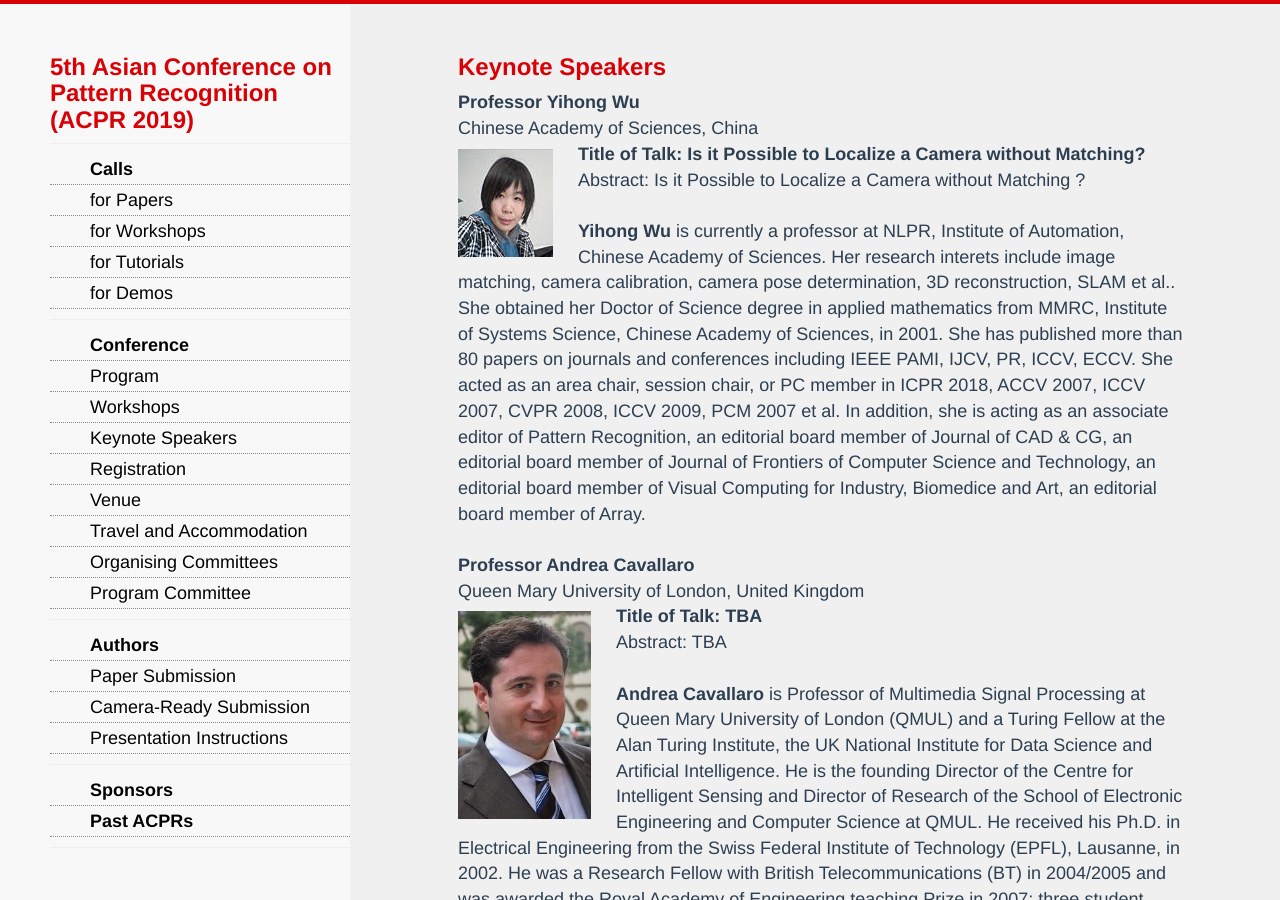
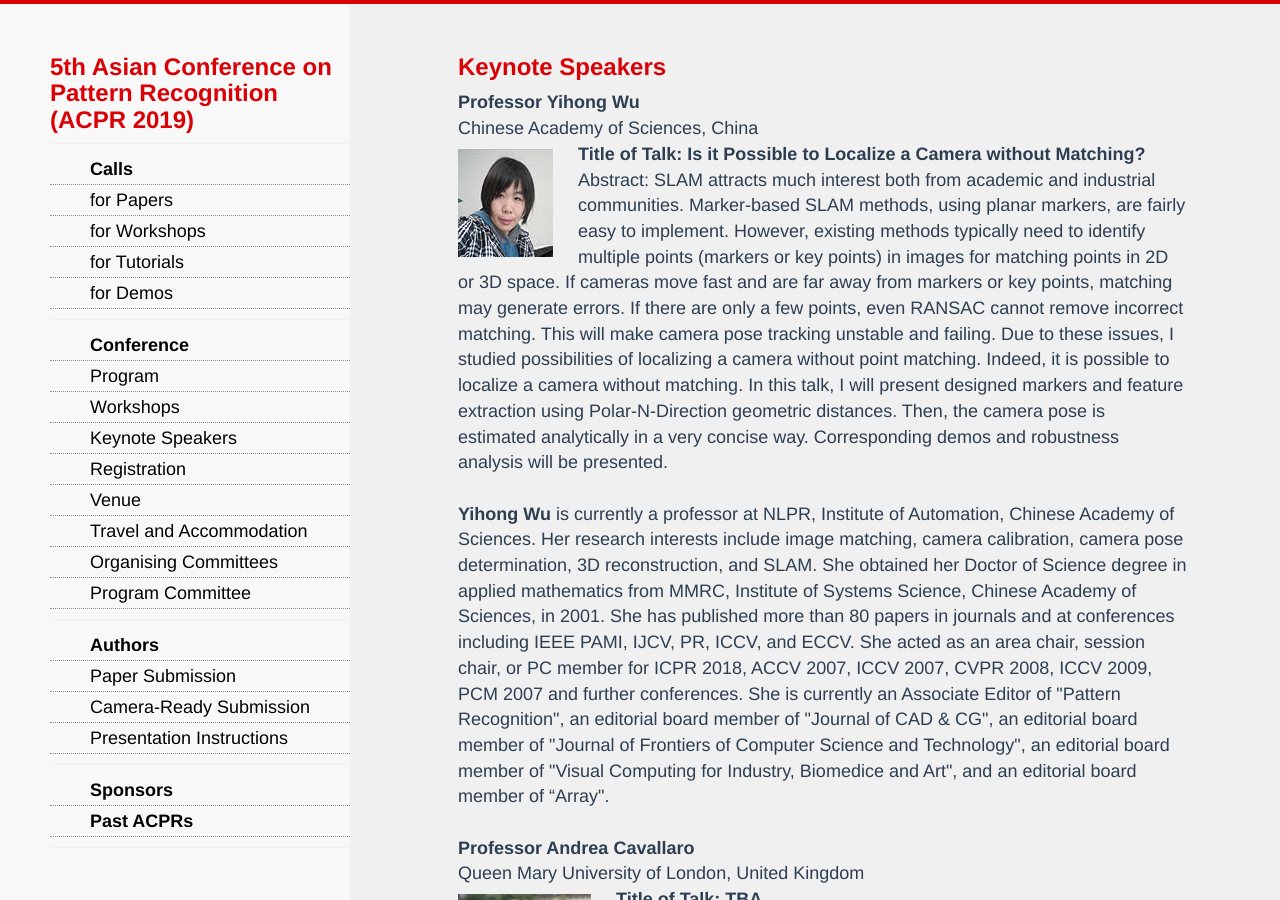
Before and after one commit to AndrewChenUoA/ACPR2019, a Jekyll site: the page built from keynote.html, in a window 1280 px wide and 900 px high. Built offline with Jekyll 4.4.1, drawn with Linux system fonts in a browser that asks for light colours; nearby versions of some CDN libraries; Markdown is read by kramdown in place of the engine named in the settings.

Commit message:
Keynote update

```diff
--- a/keynote.html
+++ b/keynote.html
@@ -7,8 +7,8 @@ title: ACPR 2019 - The 5th Asian Conference on Pattern Recognition
 Chinese Academy of Sciences, China<br/>
 <img src="/images/wu.jpg" style="float:left;padding-right:25px;padding-top:7px;max-width:200px" alt="Professor Yihong Wu"/>
 <b>Title of Talk: Is it Possible to Localize a Camera without Matching?</b><br/>
-Abstract: Is it Possible to Localize a Camera without Matching ?<br/><br/>
-<b>Yihong Wu</b> is currently a professor at NLPR, Institute of Automation, Chinese Academy of Sciences. Her research interets include image matching, camera calibration, camera pose determination, 3D reconstruction, SLAM et al.. She obtained her Doctor of Science degree in applied mathematics from MMRC, Institute of Systems Science, Chinese Academy of Sciences, in 2001. She has published more than 80 papers on journals and conferences including IEEE PAMI, IJCV, PR, ICCV, ECCV. She acted as an area chair, session chair, or PC member in ICPR 2018, ACCV 2007, ICCV 2007, CVPR 2008, ICCV 2009, PCM 2007 et al. In addition, she is acting as an associate editor of Pattern Recognition, an editorial board member of Journal of CAD & CG, an editorial board member of Journal of Frontiers of Computer Science and Technology, an editorial board member of Visual Computing for Industry, Biomedice and Art, an editorial board member of Array.<br/><br/>
+Abstract: SLAM attracts much interest both from academic and industrial communities. Marker-based SLAM methods, using planar markers, are fairly easy to implement. However, existing methods typically need to identify multiple points (markers or key points) in images for matching points in 2D or 3D space. If cameras move fast and are far away from markers or key points, matching may generate errors. If there are only a few points, even RANSAC cannot remove incorrect matching. This will make camera pose tracking unstable and failing. Due to these issues, I studied possibilities of localizing a camera without point matching. Indeed, it is possible to localize a camera without matching. In this talk, I will present designed markers and feature extraction using Polar-N-Direction geometric distances. Then, the camera pose is estimated analytically in a very concise way. Corresponding demos and robustness analysis will be presented.<br/><br/>
+<b>Yihong Wu</b> is currently a professor at NLPR, Institute of Automation, Chinese Academy of Sciences. Her research interests include image matching, camera calibration, camera pose determination, 3D reconstruction, and SLAM. She obtained her Doctor of Science degree in applied mathematics from MMRC, Institute of Systems Science, Chinese Academy of Sciences, in 2001. She has published more than 80 papers in journals and at conferences including IEEE PAMI, IJCV, PR, ICCV, and ECCV. She acted as an area chair, session chair, or PC member for ICPR 2018, ACCV 2007, ICCV 2007, CVPR 2008, ICCV 2009, PCM 2007 and further conferences. She is currently an Associate Editor of "Pattern Recognition", an editorial board member of "Journal of CAD & CG", an editorial board member of "Journal of Frontiers of Computer Science and Technology", an editorial board member of "Visual Computing for Industry, Biomedice and Art", and an editorial board member of “Array".<br/><br/>
 
 <b>Professor Andrea Cavallaro</b><br/>
 Queen Mary University of London, United Kingdom<br/>
```
